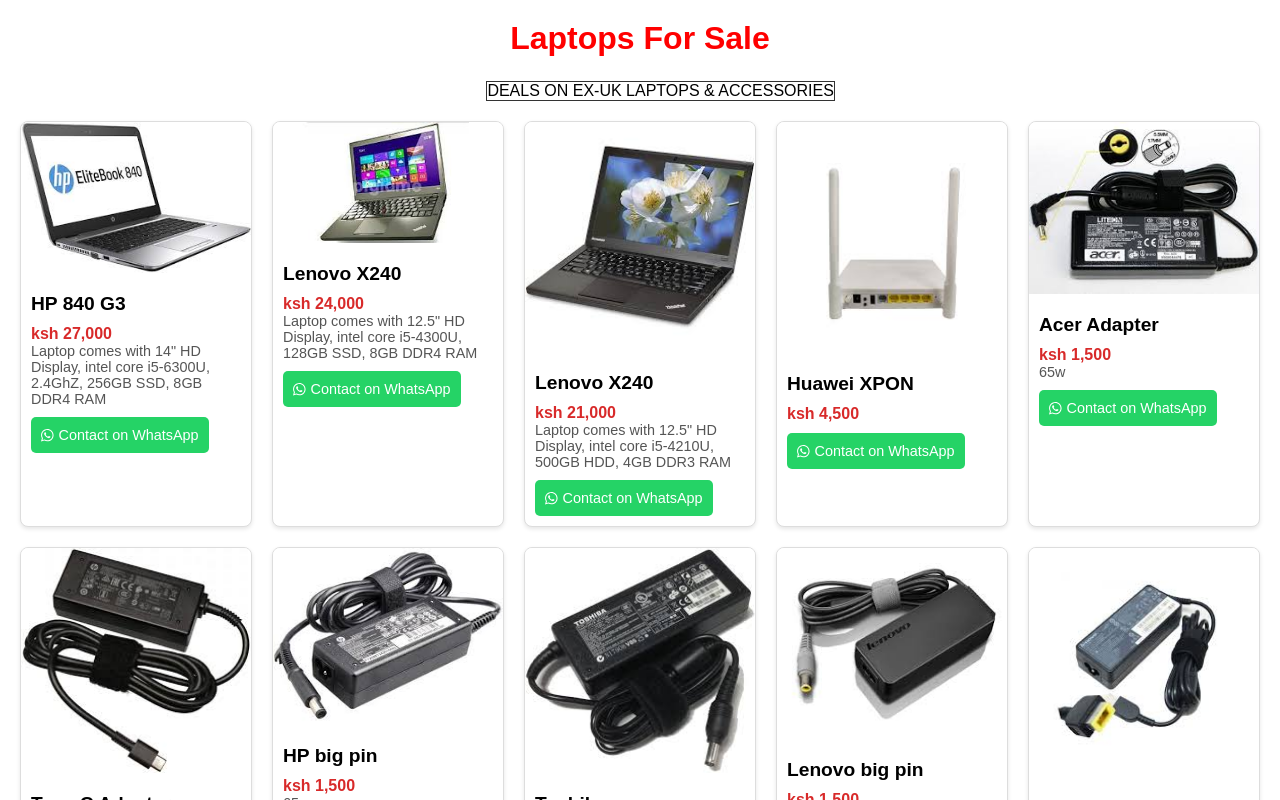
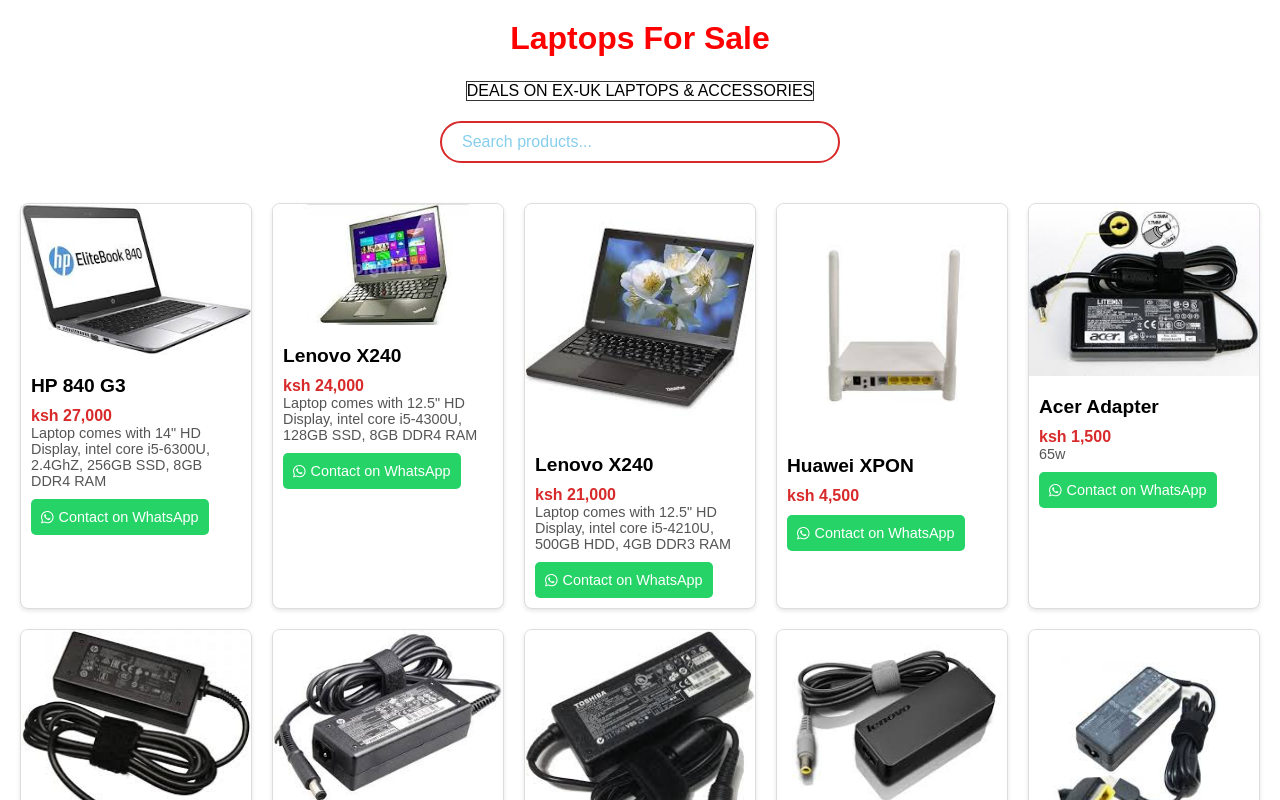
Before and after one commit to mosesgitonga/Admax, a React (Vite) app in the folder admax-app/: page /catalog in a window 1280 px wide. Shown: the top 800 px of the page. Built offline with nearby package versions, Linux system fonts and the light colour scheme.

Commit message:
search product

```diff
--- a/admax-app/src/components/catalog/Catalog.css
+++ b/admax-app/src/components/catalog/Catalog.css
@@ -1,5 +1,3 @@
-/* Catalog.css */
-
 h2 {
   text-align: center;
   margin: 20px 0;
@@ -8,15 +6,42 @@ h2 {
 }
 
 .heading {
-  justify-content: center;
+  display: flex;
+  flex-direction: column;
+  align-items: center;
 }
 
 .heading p {
-  margin-left: 38%;
   border: 1px solid #333;
   width: fit-content;
-  justify-content: center;
+  text-align: center;
 }
+
+.search-input {
+  width: 80%;
+  max-width: 400px;
+  padding: 10px 20px;
+  font-size: 1em;
+  border: 2px solid #d82a2a;
+  border-radius: 25px;
+  margin: 20px 0;
+  outline: none;
+  transition: all 0.3s ease;
+}
+
+.search-input:focus {
+  box-shadow: 0 0 10px skyblue;
+  border-color: skyblue;
+}
+
+.search-input::placeholder {
+  color: skyblue;
+}
+
+.search-input:hover {
+  box-shadow: 0 0 10px skyblue;
+}
+
 .catalog {
   display: grid;
   grid-template-columns: repeat(auto-fit, minmax(200px, 1fr));
@@ -30,6 +55,12 @@ h2 {
   border-radius: 8px;
   overflow: hidden;
   box-shadow: 0 2px 4px rgba(0, 0, 0, 0.1);
+  transition: transform 0.3s ease, box-shadow 0.3s ease;
+}
+
+.catalog-item:hover {
+  transform: translateY(-10px);
+  box-shadow: 0 4px 8px rgba(0, 0, 0, 0.2);
 }
 
 .item-image img {
@@ -68,6 +99,7 @@ h2 {
   cursor: pointer;
   font-size: 0.9em;
   margin-top: 10px;
+  transition: background-color 0.3s ease;
 }
 
 .whatsapp-button:hover {
@@ -78,14 +110,15 @@ h2 {
   margin-right: 5px;
 }
 
-
 @media (max-width: 768px) {
   .heading p {
-    margin-left: 0px;
-
+      margin-left: 0;
       justify-content: center;
   }
 
+  .search-input {
+      width: 90%;
+  }
 }
 
 .seeAll {
@@ -101,9 +134,9 @@ h2 {
   border-radius: 50px;
 }
 
-.seeAll a{
+.seeAll a {
   color: rgb(248, 4, 4);
-  font-weight: 1000px;
-  font-size:  30px;
+  font-weight: 1000;
+  font-size: 30px;
   padding-left: 30%;
 }
--- a/admax-app/src/components/catalog/Catalog.jsx
+++ b/admax-app/src/components/catalog/Catalog.jsx
@@ -1,48 +1,46 @@
-import React from "react";
+import React, { useState } from "react";
 import { FontAwesomeIcon } from '@fortawesome/react-fontawesome';
 import { faWhatsapp } from '@fortawesome/free-brands-svg-icons';
 import "./Catalog.css";
 
 const Catalog = () => {
+  const [searchTerm, setSearchTerm] = useState("");
+
   const items = [
     { image: "products/Hp 840.jpeg", name: "HP 840 G3", price: "ksh 27,000", description: 'Laptop comes with 14" HD Display, intel core i5-6300U, 2.4GhZ, 256GB SSD, 8GB DDR4 RAM' },
-    { image: "products/lenovo x240.jpeg", name: "Lenovo X240", price: "ksh 24,000", description: 'Laptop comes with 12.5" HD Display, intel core i5-4300U, 128GB SSD, 8GB DDR4 RAM'},
+    { image: "products/lenovo x240.jpeg", name: "Lenovo X240", price: "ksh 24,000", description: 'Laptop comes with 12.5" HD Display, intel core i5-4300U, 128GB SSD, 8GB DDR4 RAM' },
     { image: "products/lenovo s240.jpeg", name: "Lenovo X240", price: "ksh 21,000", description: 'Laptop comes with 12.5" HD Display, intel core i5-4210U, 500GB HDD, 4GB DDR3 RAM' },
     { image: "products/huawei xpon.jpeg", name: "Huawei XPON", price: "ksh 4,500", description: "" },
     { image: "products/acer adapter.jpeg", name: "Acer Adapter", price: "ksh 1,500", description: "65w" },
     { image: "products/type c adpater laptop.jpeg", name: "Type C Adapter", price: "ksh 4,000", description: "For all type C laptops, tablets etc. Max 65w" },
     { image: "products/Hp Big pin.jpeg", name: "HP big pin", price: "ksh 1,500", description: "65w" },
-
-    { image: "products/toshiba jack.jpeg", name: "Toshiba", price: "ksh 1,500", description: 'Barrel jack, 65w'},
-    { image: "products/lenovo big pin.jpeg", name: "Lenovo big pin", price: "ksh 1,500", description: ' 65w'},
+    { image: "products/toshiba jack.jpeg", name: "Toshiba", price: "ksh 1,500", description: 'Barrel jack, 65w' },
+    { image: "products/lenovo big pin.jpeg", name: "Lenovo big pin", price: "ksh 1,500", description: '65w' },
     { image: "products/lenovo usb.jpeg", name: "Lenovo USB", price: "ksh 1,500", description: '65w' },
     { image: "products/Hp blue pin.jpeg", name: "HP blue pin", price: "ksh 1,500", description: "65w" },
     { image: "products/jbw tws4.jpeg", name: "JBL TWS4", price: "ksh 1,500", description: "" },
     { image: "products/m10 buds.jpeg", name: "M10 buds", price: "ksh 1,500", description: "" },
     { image: "products/freepods otw.jpeg", name: "Freepods", price: "ksh 2,000", description: "OTW-330" },
-
-    { image: "products/s4 speaker.jpeg", name: "S4 speaker", price: "ksh 1,500", description: '65w'},
-    { image: "https://encrypted-tbn0.gstatic.com/images?q=tbn:ANd9GcRxr5fAiyG6zJJhPVxH6qTXkt1JDkAMlmsrWA&s", name: "BT Speaker", price: "ksh 2,000", description: ''},
+    { image: "products/s4 speaker.jpeg", name: "S4 speaker", price: "ksh 1,500", description: '65w' },
+    { image: "https://encrypted-tbn0.gstatic.com/images?q=tbn:ANd9GcRxr5fAiyG6zJJhPVxH6qTXkt1JDkAMlmsrWA&s", name: "BT Speaker", price: "ksh 2,000", description: '' },
     { image: "products/logitech m185.jpeg", name: "Logitech m185", price: "ksh 1,000", description: '' },
     { image: "products/hdd casing.jpeg", name: "HDD casing", price: "ksh 600", description: "" },
     { image: "products/wired mouse.jpeg", name: "Wired Mouse", price: "ksh 450", description: "" },
     { image: "products/wireless mouse.jpeg", name: "Wireless Mouse", price: "ksh 600", description: "" },
     { image: "products/necklace 4.jpeg", name: "Necklace 4", price: "ksh 4,500", description: "OEB-E50D" },
-
-    { image: "products/oraimo watch plus.jpeg", name: "Oraimo watch 4 plus", price: "ksh 4,500", description: 'OSW 801'},
-    { image: "products/256 ssd.jpeg", name: "256GB SSD", price: "ksh 4,500", description: ''},
+    { image: "products/oraimo watch plus.jpeg", name: "Oraimo watch 4 plus", price: "ksh 4,500", description: 'OSW 801' },
+    { image: "products/256 ssd.jpeg", name: "256GB SSD", price: "ksh 4,500", description: '' },
     { image: "products/512 ssd.jpeg", name: "512GB SSD", price: "ksh 6,500", description: '' },
     { image: "products/128gb ssd.jpeg", name: "128GB SSD", price: "ksh 3,500", description: "" },
     { image: "products/wd elements.jpeg", name: "WD Elements", price: "ksh 1,200", description: "" },
-    { image: "products/lenovo x240.jpeg", name: "Lenovo X240", price: "ksh 25,000",  description: "Core i5, RAM 4GB, 500GB HDD" },
+    { image: "products/lenovo x240.jpeg", name: "Lenovo X240", price: "ksh 25,000", description: "Core i5, RAM 4GB, 500GB HDD" },
     { image: "products/hdcvi.jpeg", name: "HDCVI DIGITAL VIDEO RECORDER", price: "ksh 2,000", description: "" },
-
-    { image: "products/tenda n300.jpeg", name: "TENDA F3 N300", price: "ksh 2,000", description: ''},
-    { image: "products/vga2hdmi.jpeg", name: "VGA TO HDMI CONVERTER", price: "ksh 2,000", description: ''},
+    { image: "products/tenda n300.jpeg", name: "TENDA F3 N300", price: "ksh 2,000", description: '' },
+    { image: "products/vga2hdmi.jpeg", name: "VGA TO HDMI CONVERTER", price: "ksh 2,000", description: '' },
     { image: "products/hp casing.jpeg", name: "HP LAPTOP CASING", price: "ksh 5,000", description: '' },
     { image: "products/laptop casing.jpeg", name: "LAPTOP CASINGS", price: "ksh 4,500", description: "" },
     { image: "products/hp touchpad.jpeg", name: "HP 840 g3 TOUCHPAD", price: "ksh ", description: "" },
-    { image: "products/notebook.jpeg", name: "hp Notebook 255", price: "ksh 16,000",  description: "255 G1 Intel, 4GB RAM, 500GB Harddrive" },
+    { image: "products/notebook.jpeg", name: "hp Notebook 255", price: "ksh 16,000", description: "255 G1 Intel, 4GB RAM, 500GB Harddrive" },
     { image: "products/cctv.jpeg", name: "Full color dahua CCTV Camera", price: "ksh 3,500", description: "" },
   ];
 
@@ -54,15 +52,32 @@ const Catalog = () => {
     window.open(`https://wa.me/${phoneNumber}?text=${encodeURIComponent(whatsappMessage)}`, '_blank', 'noopener,noreferrer');
   };
 
+  const filteredItems = items.filter(item =>
+    item.name.toLowerCase().includes(searchTerm.toLowerCase()) ||
+    item.price.toLowerCase().includes(searchTerm.toLowerCase()) ||
+    item.description.toLowerCase().includes(searchTerm.toLowerCase())
+  );
+
+
+
   return (
-    <div id="catalog">
-      <div className="heading">
+    <div id="top">
+      <div  className="heading">
         <h2>Laptops For Sale</h2>
         <p>DEALS ON EX-UK LAPTOPS & ACCESSORIES</p>
+        <input
+          type="text"
+          className="search-input"
+          placeholder="Search products..."
+          value={searchTerm}
+          onChange={e => setSearchTerm(e.target.value)}
+        />
+
       </div>
 
+      <div id="catalog">
         <div className="catalog">
-        {items.map((item, index) => (
+          {filteredItems.map((item, index) => (
             <div key={index} className="catalog-item">
               <div className="item-image">
                 <img src={item.image || "placeholder.png"} alt={item.name} />
@@ -79,6 +94,7 @@ const Catalog = () => {
           ))}
         </div>
       </div>
+    </div>
   );
 };
 
--- a/admax-app/src/components/catalog/CatalogIntro.jsx
+++ b/admax-app/src/components/catalog/CatalogIntro.jsx
@@ -52,7 +52,7 @@ const CatalogIntro = () => {
       </div>
 
       <div className="seeAll">
-        <Link to="/catalog">See All Products</Link>
+        <Link to="/catalog#top">See All Products</Link>
       </div>
     </div>
   );
```
Lines whose indentation alone changed are shown as unchanged.
